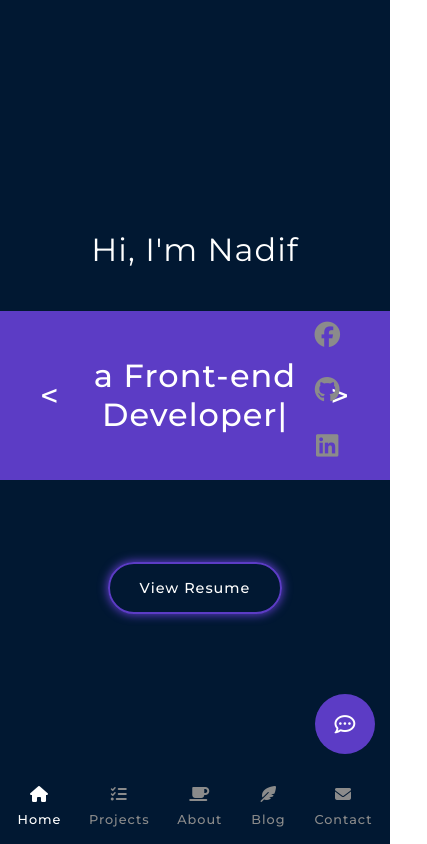
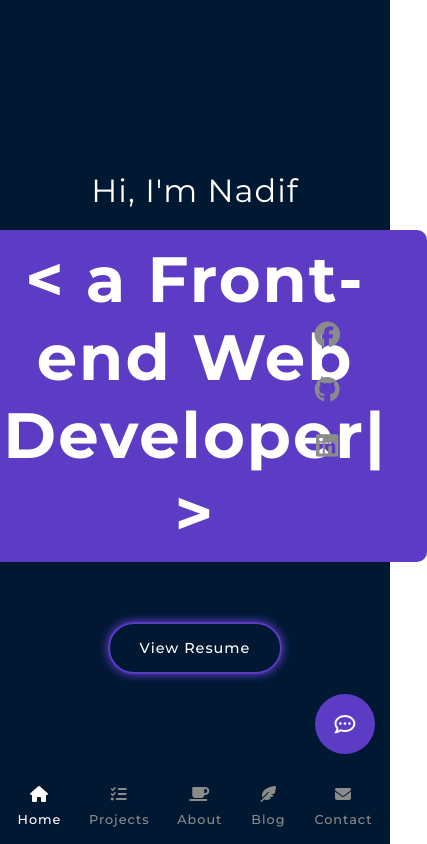
Before and after one commit to nadifalifahim/portfolio-client, a React (Create React App) app: page / in a window 390 px wide. Shown: the whole page, 427 px wide, since content can reach past the window. Built offline with nearby package versions, Linux system fonts and the light colour scheme.

Commit message:
adds responsiveness

```diff
--- a/src/Pages/Home/TopBanner/TopBanner.js
+++ b/src/Pages/Home/TopBanner/TopBanner.js
@@ -9,7 +9,7 @@ const TopBanner = () => {
   const [isPhoneView, setIsPhoneView] = useState(false);
 
   useEffect(() => {
-    if (window.innerWidth < 700) {
+    if (document.innerWidth < 700) {
       setIsPhoneView(true);
     } else {
       setIsPhoneView(false);
```
